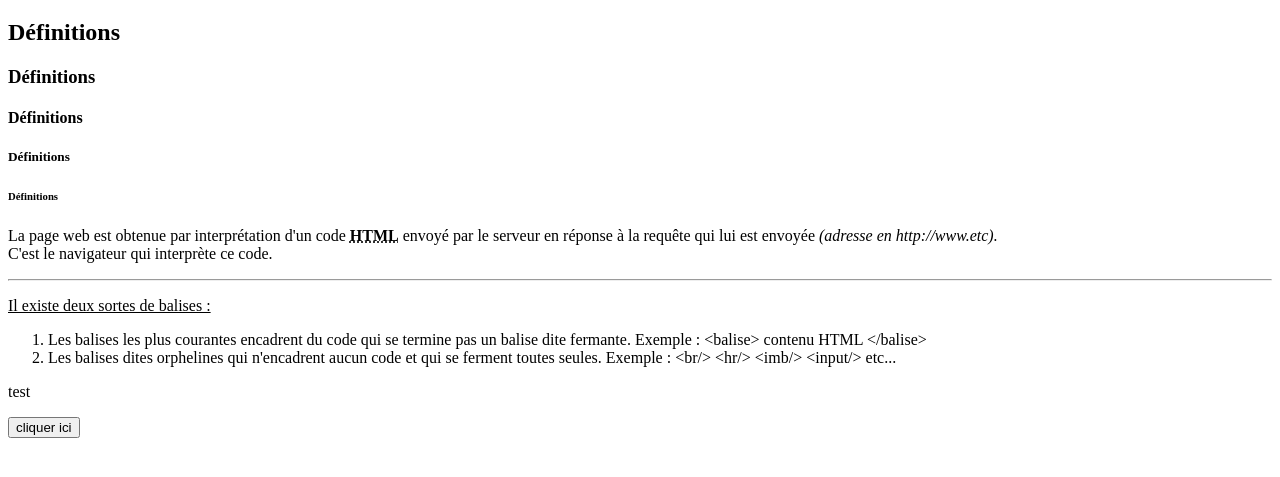
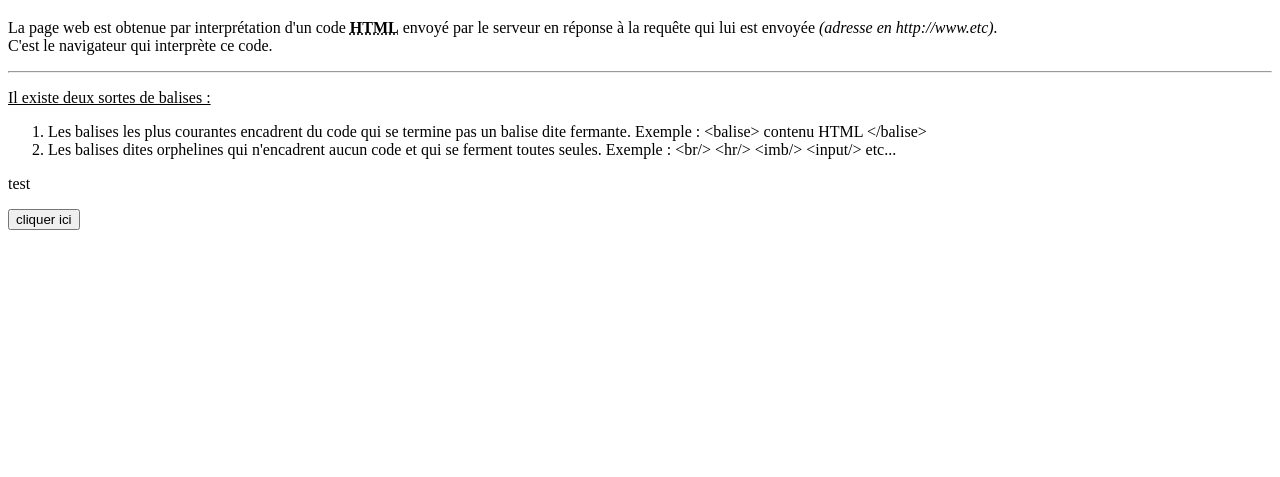
Before and after one commit to Xokto/Cours, a plain HTML site: page index.html in a window 1280 px wide. Shown: the part 61-538 px from the top of the page. Drawn offline with Linux system fonts and the light colour scheme.

Commit message:
Update index.html

```diff
--- a/index.html
+++ b/index.html
@@ -6,11 +6,6 @@
 <body>
 
 <h1>Définitions</h1>
-<h2>Définitions</h2>
-<h3>Définitions</h3>
-<h4>Définitions</h4>
-<h5>Définitions</h5>
-<h6>Définitions</h6>
 
 <p>La page web est obtenue par interprétation d'un code <b><abbr title="HyperText Markup Langage">HTML</abbr></b> envoyé par le serveur en réponse à la requête qui lui est envoyée <i>(adresse en http://www.etc).</i> <br/> C'est le navigateur qui interprète ce code.</p>
 <hr/>
```
